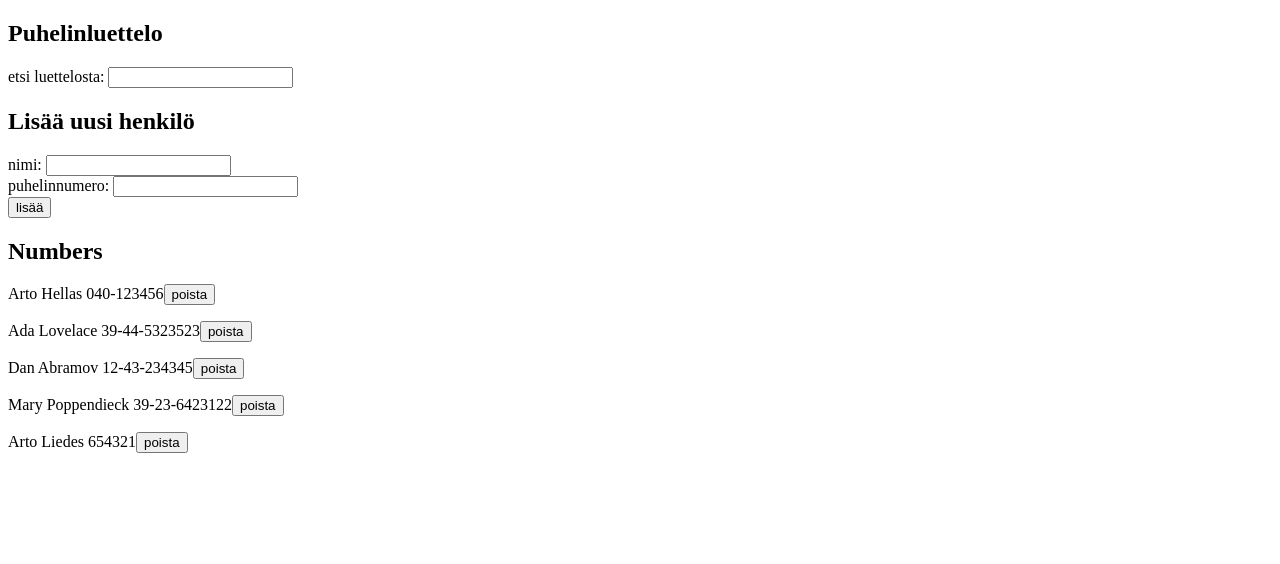
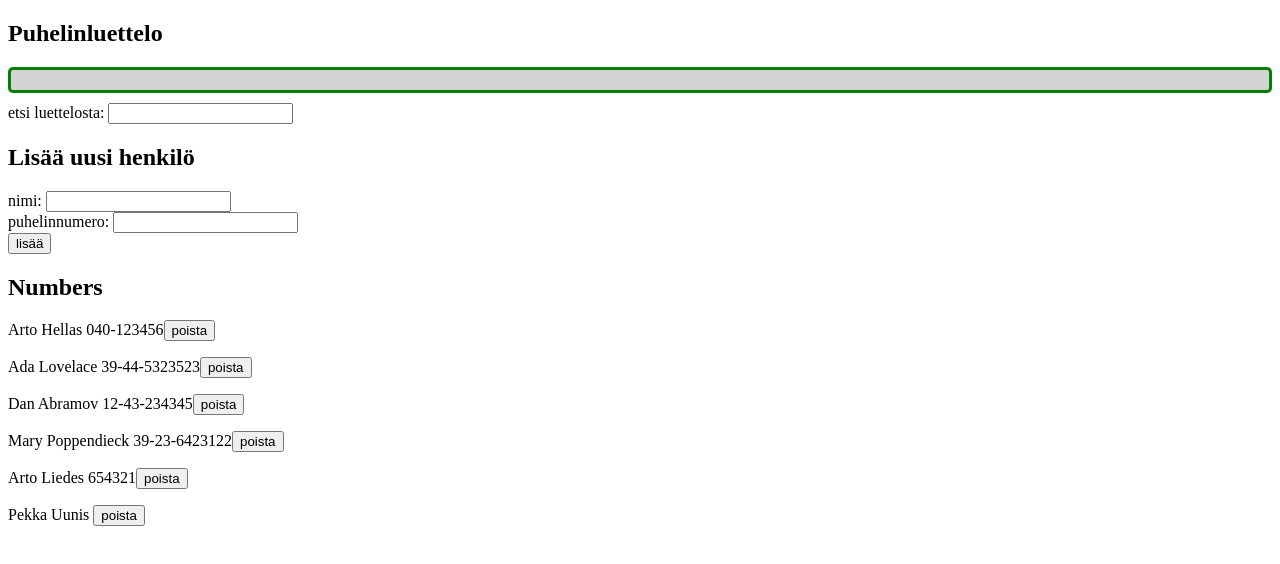
Before and after one commit to zeenabtaher/fullStack, a React (Create React App) app in the folder osa2/puhelinluettelo/: page / in a window 1280 px wide. Shown: the top 564 px of the page. Built offline with nearby package versions, Linux system fonts and the light colour scheme; data requests are answered from the project's data file.

Commit message:
2.19 - step11

```diff
--- a/osa2/puhelinluettelo/db.json
+++ b/osa2/puhelinluettelo/db.json
@@ -24,6 +24,11 @@
       "nimi": "Arto Liedes",
       "numero": "654321",
       "id": 5
+    },
+    {
+      "nimi": "Pekka Uunis",
+      "numero": "",
+      "id": 6
     }
   ]
 }
--- a/osa2/puhelinluettelo/src/App.js
+++ b/osa2/puhelinluettelo/src/App.js
@@ -1,11 +1,13 @@
 import { useState, useEffect } from 'react'
 import personService from './services/persons'
+import './app.css'
 
 const App = () => {
   const [persons, setPersons] = useState([])
   const [newName, setNewName] = useState('')
   const [newNumber, setNewNumber] = useState('')
   const [filter, setFilter] = useState('')
+  const [ilmoitus, setIlmoitus] = useState('')
 
   useEffect(() => {
     personService
@@ -51,6 +53,12 @@ const App = () => {
         .then((response) => {
           setPersons(persons.map(person => person.id !== id ? person : response.data))
         })
+        .then(() =>{
+          setIlmoitus(`Henkilön ${newName} puhelinnumero on päivitetty`)
+          setTimeout(() => {
+            setIlmoitus(null)
+          }, 5000)
+        })
       }
     }
 
@@ -59,6 +67,12 @@ const App = () => {
       .create(personObject)
       .then(response => {
         setPersons(persons.concat(response.data))
+      })
+      .then(ilmoitus => {
+        setIlmoitus(`Henkilö ${newName} on lisätty puhelinluetteloon`)
+        setTimeout(() => {
+          setIlmoitus(null)
+        }, 5000)
       })
        //setPersons(persons.concat(personObject))
     }
@@ -79,14 +93,21 @@ const App = () => {
     .then(() => {
       setPersons(persons.filter((person) => person.id !== id))
     })
+    .then(ilmoitus => {
+      setIlmoitus(`Henkilö ${person.nimi} on poistettu`)
+      setTimeout(() => {
+        setIlmoitus(null)
+      }, 5000)
+    })
    }
   }
 
   return (
     <div>
       <h2>Puhelinluettelo</h2>
+        <Notification message={ilmoitus}/>
 
-          <Filter onChange={handleFilter}/>
+        <Filter onChange={handleFilter}/>
 
         <h2>Lisää uusi henkilö</h2>
         <PersonForm onSubmit={addPerson}
@@ -135,4 +156,17 @@ return(
   </form>
 )
 }
+
+const Notification = ({ message }) => {
+  if (message === null) {
+    return null
+  }
+
+  return (
+    <div className='ilmoitus'>
+      {message}
+    </div>
+  )
+}
+
 export default App;
--- /dev/null
+++ b/osa2/puhelinluettelo/src/app.css
@@ -0,0 +1,9 @@
+.ilmoitus{
+    color: green;
+    background: lightgrey;
+    font-size: 20px;
+    border-style: solid;
+    border-radius: 5px;
+    padding: 10px;
+    margin-bottom: 10px;
+}
```
Also changed, not shown: 1 other file (tests, documents, lock files or other folders).
